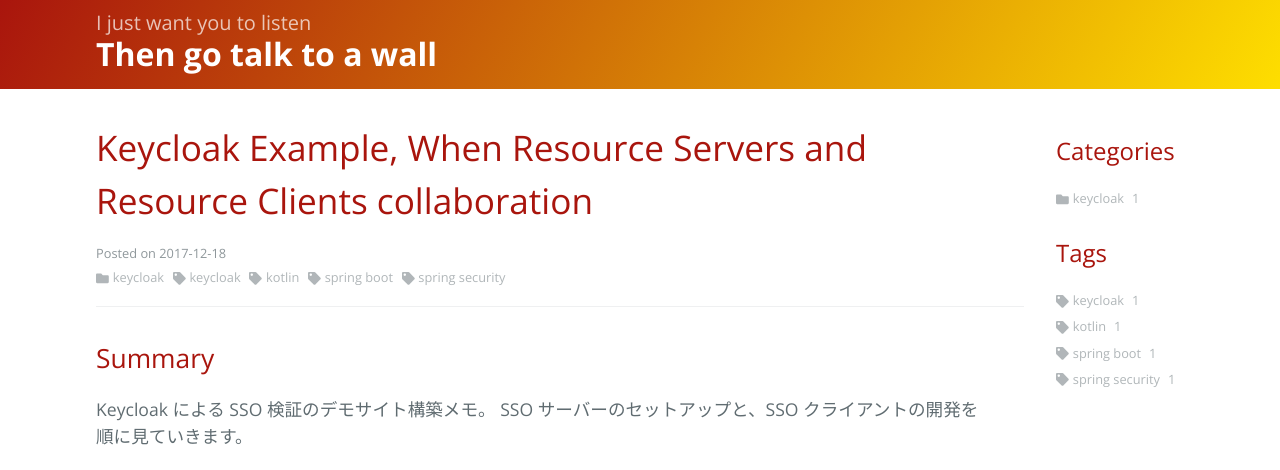
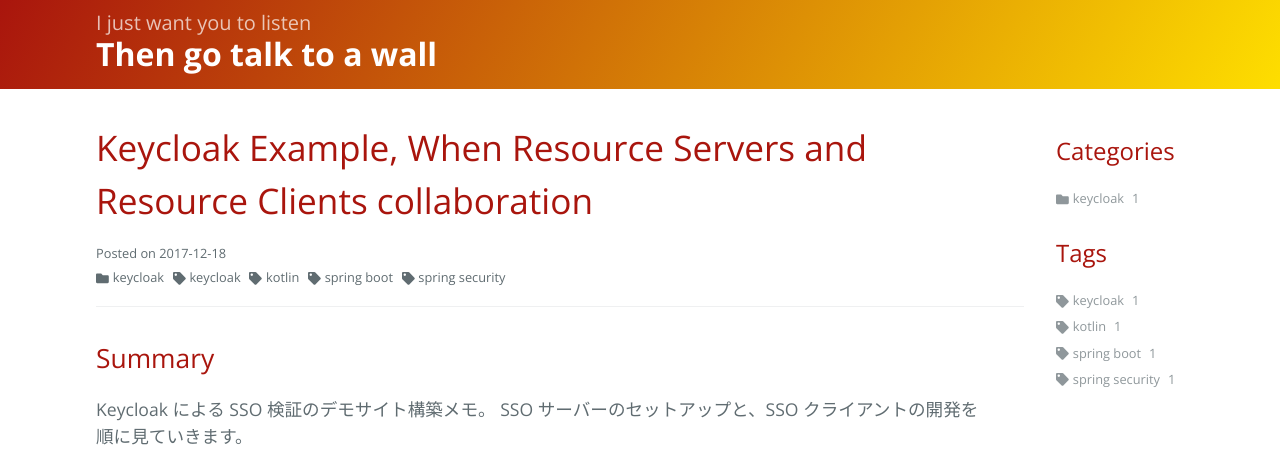
Before and after one commit to yo1000/blog.yo1000.com, a Jekyll site: the page built from _posts/2017-12-18-keycloak-example-resource-server-client.md, in a window 1280 px wide. Shown: the top 470 px of the page. Built offline with Jekyll 4.4.1, drawn with Linux system fonts in a browser that asks for light colours; our own code applies the rules of GitHub Pages for plain Markdown files.

Commit message:
Update overwrite.css

```diff
--- a/res/site/css/overwrite.css
+++ b/res/site/css/overwrite.css
@@ -81,13 +81,15 @@
 
 .meta-content li a,
 .side-content li a,
-.meta-content li a span,
-.side-content li a span,
 .meta-content p,
 .side-content p {
-  opacity: .7;
   font-size: .8rem;
   color: #606c71
+}
+
+.side-content li a,
+.side-content p {
+  opacity: .7;
 }
 
 .meta-content section,
```
